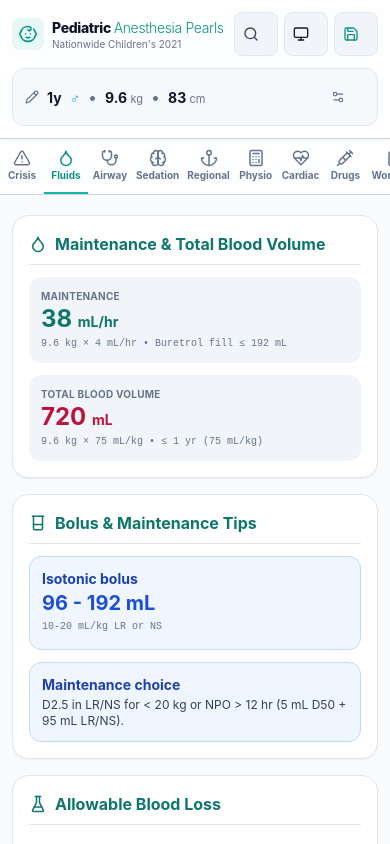
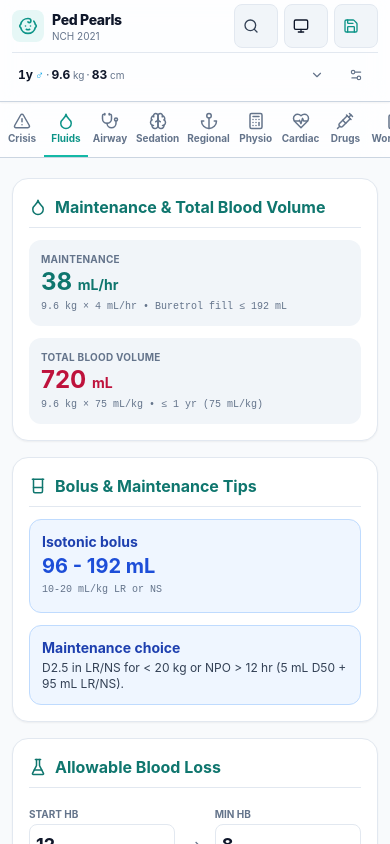
Before and after one commit to shinyaito28/Ped-pearls, a React (Vite) app: page / in a window 390 px wide. Shown: the top 844 px of the page. Built offline with nearby package versions, Linux system fonts and the light colour scheme.

Commit message:
ui: compact collapsed patient header
Reduce patient summary height while retaining 44px expand controls, original values and the existing five-second auto-collapse. Align sticky tabs with measured header height.

Validation: 278 tests passed; production build; mobile EN/JA and keyboard checks.

```diff
--- a/src/components/Layout.jsx
+++ b/src/components/Layout.jsx
@@ -1,4 +1,4 @@
-import React, { useState, useEffect, useCallback, Suspense, lazy } from 'react';
+import React, { useState, useEffect, useLayoutEffect, useRef, useCallback, Suspense, lazy } from 'react';
 import {
     Baby, Save, Droplet, Stethoscope, Brain, Anchor, Calculator, Syringe,
     ClipboardList, AlertTriangle, Search, HeartPulse, Library
@@ -137,12 +137,19 @@ const Layout = () => {
         }
     }, [activeTab, specialtyDeepLink, navigateToSpecialty]);
 
-    // The tab strip's sticky offset shifts with the header height. Approximate
-    // measurements: collapsed ≈ 88 px, expanded ≈ 154 px, plus a small buffer
-    // when the warning banner appears.
-    const headerHeight =
-        mode === 'collapsed' ? 92 :
-        isWeightValid        ? 154 : 196;
+    // Measure the responsive header so sticky tabs stay below patient controls.
+    const headerRef = useRef(null);
+    const [headerHeight, setHeaderHeight] = useState(0);
+    useLayoutEffect(() => {
+        const header = headerRef.current;
+        if (!header) return undefined;
+        const measure = () => setHeaderHeight(Math.ceil(header.getBoundingClientRect().height));
+        measure();
+        const observer = typeof ResizeObserver === 'undefined' ? null : new ResizeObserver(measure);
+        observer?.observe(header);
+        window.addEventListener('resize', measure);
+        return () => { observer?.disconnect(); window.removeEventListener('resize', measure); };
+    }, [mode, isWeightValid, lang]);
 
     return (
         <div
@@ -150,8 +157,8 @@ const Layout = () => {
             onClick={() => showProfiles && setShowProfiles(false)}
         >
             {/* ==================== HEADER ==================== */}
-            <header className="glass sticky top-0 z-40 shadow-sm">
-                <div className="max-w-5xl mx-auto px-3 py-3 flex flex-col gap-3">
+            <header ref={headerRef} className="glass sticky top-0 z-40 shadow-sm">
+                <div className={`max-w-5xl mx-auto px-3 flex flex-col ${mode === 'collapsed' ? 'py-1 gap-1' : 'py-3 gap-3'}`}>
                     {/* Top row: brand + utility buttons */}
                     <div className="flex items-center justify-between gap-2">
                         <div
@@ -163,11 +170,11 @@ const Layout = () => {
                                 <Baby size={20} />
                             </div>
                             <div className="leading-tight">
-                                <h1 className="text-sm font-extrabold tracking-tight">
-                                    {t('Pediatric', '小児')} <span className="text-teal-600 dark:text-teal-400 font-light">{t('Anesthesia Pearls', '麻酔パール')}</span>
+                                <h1 aria-label={t('Pediatric Anesthesia Pearls', '小児麻酔パール')} className={`text-sm font-extrabold tracking-tight ${mode === 'collapsed' ? 'whitespace-nowrap' : ''}`}>
+                                    {mode === 'collapsed' ? t('Ped Pearls', '麻酔パール') : <>{t('Pediatric', '小児')} <span className="text-teal-600 dark:text-teal-400 font-light">{t('Anesthesia Pearls', '麻酔パール')}</span></>}
                                 </h1>
-                                <p className="text-[10px] text-fg-muted">
-                                    Nationwide Children's 2021
+                                <p title="Nationwide Children's 2021" className={`text-[10px] text-fg-muted ${mode === 'collapsed' ? 'whitespace-nowrap' : ''}`}>
+                                    {mode === 'collapsed' ? 'NCH 2021' : "Nationwide Children's 2021"}
                                     {lang === 'ja' && <span className="ml-2 px-1 rounded bg-teal-500/20 text-teal-700 dark:text-teal-300 font-bold">JA</span>}
                                 </p>
                             </div>
@@ -207,12 +214,14 @@ const Layout = () => {
 
                     {/* Patient bar — collapses to a chip after 5 s of inactivity */}
                     {mode === 'expanded' ? (
+                        <div id="patient-inputs">
                         <PatientBar
                             bumpInteraction={bumpInteraction}
                             onCollapse={collapse}
                             pref={pref}
                             setPref={setPref}
                         />
+                        </div>
                     ) : (
                         <PatientChip onExpand={expand} pref={pref} setPref={setPref} />
                     )}
--- a/src/components/PatientChip.jsx
+++ b/src/components/PatientChip.jsx
@@ -1,7 +1,8 @@
 import React, { useState, useRef, useEffect } from 'react';
-import { Pencil, Settings2, Lock, Clock } from 'lucide-react';
+import { ChevronDown, Settings2, Lock, Clock } from 'lucide-react';
 import { usePatient } from '../context/PatientContext';
 import { useLanguage } from '../context/LanguageContext';
+import { formatPatientSummaryNumber } from '../utils/patientSummary';
 
 // Compact 1-row summary that replaces the full patient input bar after
 // auto-collapse. Click anywhere on the chip to expand back to the form.
@@ -12,6 +13,7 @@ const PatientChip = ({ onExpand, pref, setPref }) => {
     const { t } = useLanguage();
     const [showSettings, setShowSettings] = useState(false);
     const settingsRef = useRef(null);
+    const settingsButtonRef = useRef(null);
 
     useEffect(() => {
         const onClick = (e) => {
@@ -20,56 +22,70 @@ const PatientChip = ({ onExpand, pref, setPref }) => {
             }
         };
         if (showSettings) {
+            const onKeyDown = e => {
+                if (e.key === 'Escape') {
+                    setShowSettings(false);
+                    settingsButtonRef.current?.focus();
+                }
+            };
             window.addEventListener('mousedown', onClick);
-            return () => window.removeEventListener('mousedown', onClick);
+            window.addEventListener('keydown', onKeyDown);
+            return () => {
+                window.removeEventListener('mousedown', onClick);
+                window.removeEventListener('keydown', onKeyDown);
+            };
         }
     }, [showSettings]);
 
-    const ageUnitShort = ageUnit === 'days' ? t('d', '日') : ageUnit === 'months' ? t('mo', 'ヶ月') : t('y', '歳');
-    const ageLabel = `${age}${ageUnitShort}`;
+    const ageUnitShort = ageUnit === 'days' ? t('d', '日') : ageUnit === 'months' ? t('mo', 'か月') : t('y', '歳');
+    const ageLabel = `${formatPatientSummaryNumber(age)}${ageUnitShort}`;
+    const weightLabel = formatPatientSummaryNumber(weight), heightLabel = formatPatientSummaryNumber(height);
+    const full = v => v == null || String(v).trim() === '' ? '—' : String(v);
+    const label = `${t('Expand patient inputs', '患者入力欄を展開')}: ${full(age)}${ageUnitShort}, ${full(weight)} kg, ${full(height)} cm, ${gender === 'female' ? t('female', '女') : t('male', '男')}${isPreemie ? t(', premature', '、早産児') : ''}`;
+    const approximate = [ageLabel, weightLabel, heightLabel].some(v => v.includes('≈'));
     const sexGlyph = gender === 'female' ? '♀' : '♂';
     const sexAccent = gender === 'female' ? 'text-rose-500' : 'text-sky-500';
 
     return (
-        <div className="bg-surface-2/60 border border-line rounded-xl px-2 py-1.5 flex items-center gap-2 transition-all">
+        <div data-patient-summary className="flex min-w-0 items-center gap-1 border-t border-line">
             <button
                 onClick={onExpand}
-                className="flex-1 flex items-center gap-2 text-left tap-target hover:bg-surface-2/80 rounded-lg px-2 py-1.5 -mx-1 transition-colors"
-                aria-label="Edit patient parameters"
+                className="flex h-11 min-w-0 flex-1 items-center gap-1 rounded-md px-1.5 text-left text-[11px] min-[360px]:text-xs leading-none tap-target hover:bg-surface-2/80 focus-visible:outline focus-visible:outline-2 focus-visible:outline-teal-500 transition-colors"
+                aria-label={label}
                 aria-expanded="false"
+                aria-controls="patient-inputs"
+                title={`${label}${approximate ? t(' · ≈ marks shortened display values; expand to read exact inputs.', ' · ≈は表示だけの概数です。展開すると元の入力値を確認できます。') : ''}`}
             >
-                <Pencil size={14} className="text-fg-muted flex-shrink-0" />
-                <div className="flex items-baseline gap-2 flex-wrap">
-                    <span className="font-bold text-fg text-sm">{ageLabel}</span>
-                    <span className={`font-bold text-sm ${sexAccent}`}>{sexGlyph}</span>
-                    <span className="text-fg-muted">•</span>
-                    <span className="font-bold text-fg text-sm">{weight} <span className="font-normal text-[11px] text-fg-muted">kg</span></span>
-                    {height && (
-                        <>
-                            <span className="text-fg-muted">•</span>
-                            <span className="font-bold text-fg text-sm">{height} <span className="font-normal text-[11px] text-fg-muted">cm</span></span>
-                        </>
-                    )}
+                <div aria-hidden="true" className="flex min-w-0 flex-1 items-baseline gap-0.5 whitespace-nowrap tabular-nums sm:gap-2">
+                    <span className="font-bold text-fg">{ageLabel}</span>
+                    <span className={`hidden min-[360px]:inline font-bold ${sexAccent}`}>{sexGlyph}</span>
+                    <span className="text-fg-muted">·</span>
+                    <span className="font-bold text-fg">{weightLabel}<span className="font-normal text-[10px] text-fg-muted"> kg</span></span>
+                    <span className="text-fg-muted">·</span>
+                    <span className="font-bold text-fg">{heightLabel}<span className="font-normal text-[10px] text-fg-muted"> cm</span></span>
                     {isPreemie && (
-                        <span className="ml-1 text-[9px] uppercase font-bold text-amber-600 dark:text-amber-400 px-1.5 py-0.5 rounded bg-amber-50 dark:bg-amber-950/40 border border-amber-200 dark:border-amber-700">
-                            {t('Preemie', '早産児')}
+                        <span title={t('Preemie', '早産児')} className="text-[10px] font-bold text-amber-700 dark:text-amber-300">
+                            {t('P', '早')}
                         </span>
                     )}
                 </div>
-                <span className="ml-auto hidden sm:inline text-[10px] text-fg-muted uppercase tracking-wide">{t('tap to edit', 'タップで編集')}</span>
+                <ChevronDown aria-hidden="true" size={14} className="shrink-0 text-fg-muted" />
             </button>
 
             {/* Settings popover */}
             <div className="relative" ref={settingsRef}>
                 <button
                     onClick={(e) => { e.stopPropagation(); setShowSettings(s => !s); }}
-                    aria-label="Bar preferences"
-                    className="p-1.5 text-fg-muted hover:text-fg rounded-md tap-target"
+                    ref={settingsButtonRef}
+                    aria-label={t('Bar preferences', '患者欄の表示設定')}
+                    aria-expanded={showSettings}
+                    aria-haspopup="dialog"
+                    className="flex h-11 w-11 shrink-0 items-center justify-center text-fg-muted hover:text-fg rounded-md tap-target focus-visible:outline focus-visible:outline-2 focus-visible:outline-teal-500"
                 >
                     <Settings2 size={14} />
                 </button>
                 {showSettings && (
-                    <div className="absolute right-0 top-full mt-1 w-56 bg-surface border border-line rounded-lg shadow-lg z-50 p-1 text-sm">
+                    <div role="dialog" aria-label={t('Bar preferences', '患者欄の表示設定')} className="absolute right-0 top-full mt-1 w-56 bg-surface border border-line rounded-lg shadow-lg z-50 p-1 text-sm">
                         <button
                             onClick={() => { setPref('auto'); setShowSettings(false); }}
                             className={`w-full text-left px-2 py-1.5 rounded flex items-center gap-2 ${pref === 'auto' ? 'bg-teal-500/10 text-teal-600 dark:text-teal-400 font-bold' : 'hover:bg-surface-2'}`}
--- /dev/null
+++ b/src/utils/patientSummary.js
@@ -0,0 +1,13 @@
+// Display only: every calculation still uses the original patient inputs.
+export const formatPatientSummaryNumber = value => {
+    if (value == null || String(value).trim() === '') return '—';
+    const raw = String(value).trim(), number = Number(raw);
+    if (!Number.isFinite(number)) return '—';
+    if (raw.length <= 7) return raw;
+    const short = Number(number.toPrecision(4)).toString();
+    if (short.length <= 6) return `${Number(short) === number ? '' : '≈'}${short}`;
+    const exponential = number.toExponential(1).replace(/\.0(?=e)/, '').replace('e+', 'e');
+    if (exponential.length <= 6) return `${Number(exponential) === number ? '' : '≈'}${exponential}`;
+    const shortest = number.toExponential(0).replace('e+', 'e');
+    return `${Number(shortest) === number ? '' : '≈'}${shortest}`;
+};
```
Also changed, not shown: 1 other file (tests, documents, lock files or other folders).
